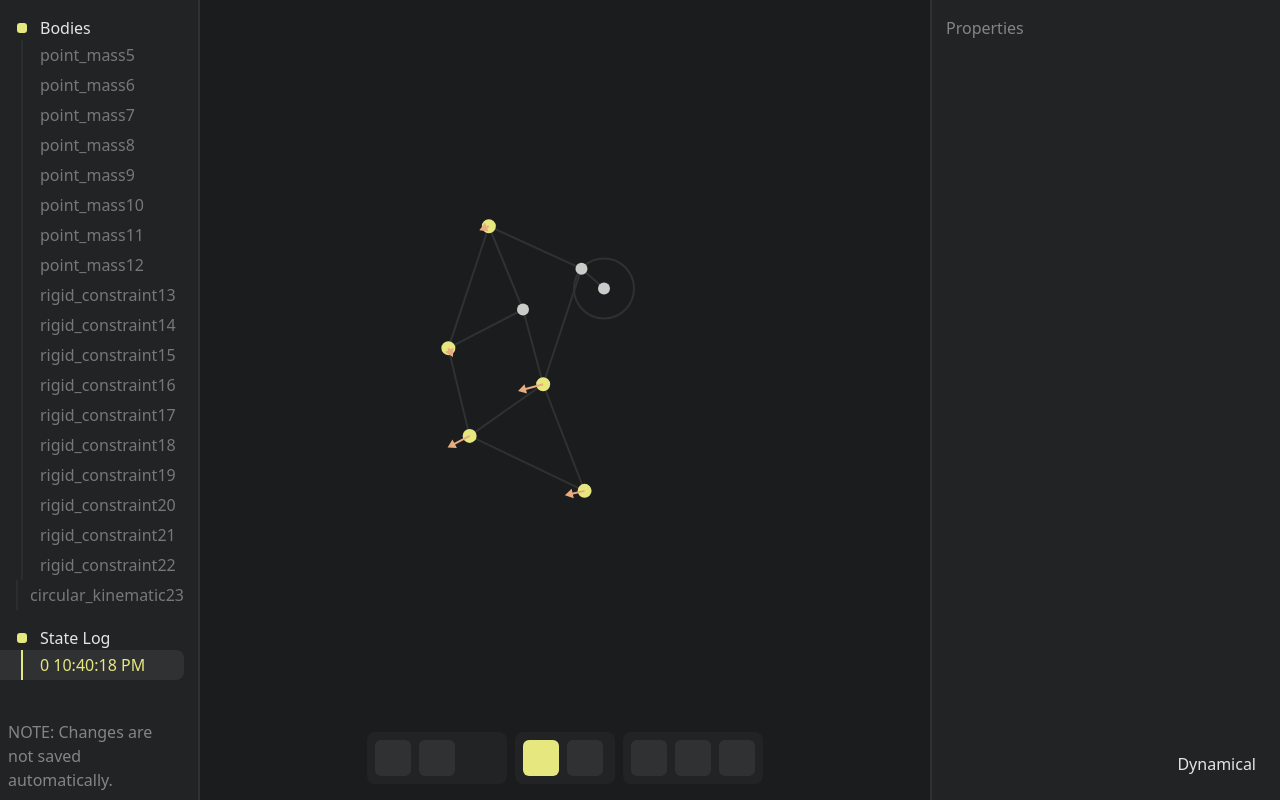
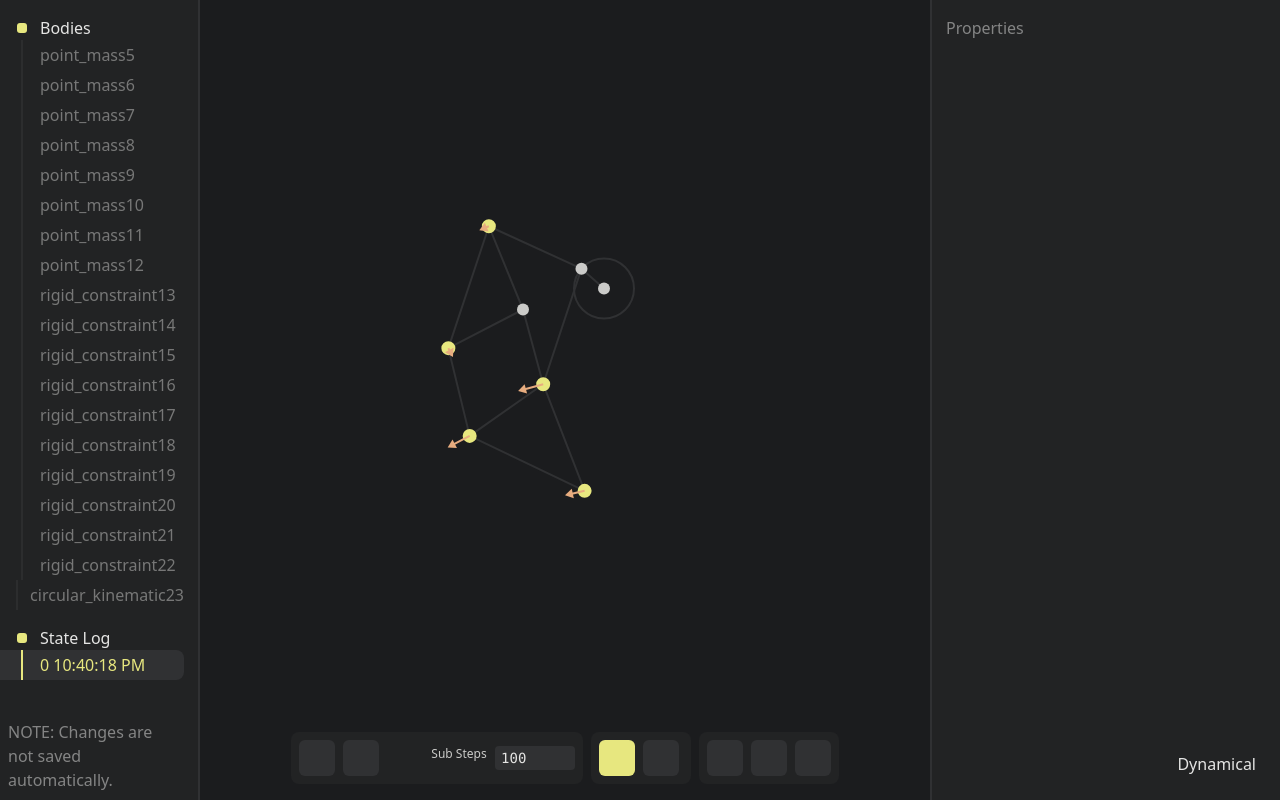
Before and after one commit to sokmontrey/dynamical-js, a Next.js app: page / in a window 1280 px wide. Built offline with nearby package versions, Linux system fonts and the light colour scheme.

Commit message:
feat: add sub steps input to control bar

```diff
--- a/src/app/globals.css
+++ b/src/app/globals.css
@@ -85,6 +85,7 @@ body {
 .tool-container {
 	display: flex;
 	flex-direction: row;
+	align-items: center;
 	padding: 0.5rem;
 	border-radius: 0.5rem;
 	background-color: var(--prm-color);
@@ -117,9 +118,14 @@ body {
 input {
 	background-color: var(--sur-color);
 	border-radius: 0.25rem;
-	padding: 0.1rem 0.4rem;
+	padding: 0.1rem;
+	padding-left: 0.4rem;
 	outline: none;
 	@apply font-mono text-sm;
+}
+
+.tool-container input {
+	max-width: 5rem;
 }
 
 input:focus {
--- a/src/app/page.tsx
+++ b/src/app/page.tsx
@@ -76,7 +76,7 @@ export default function Home() {
 		LoopManager.init(update, (_, sub_steps: number) => {
 			renderPhysics(sub_steps);
 			renderUI();
-		}, { sub_steps: 1000, constant_dt: null, });
+		}, { constant_dt: null, });
 	}, [update, renderPhysics, renderUI]);
 
 	const switchState = useCallback((index: number) => {
@@ -171,10 +171,11 @@ export default function Home() {
 						onRun={() => LoopManager.run()}
 						onPause={() => LoopManager.pause()}
 						onStep={() => !LoopManager.isRunning() ? LoopManager.step() : null }
-onRestart={() => {
+						onRestart={() => {
 							switchState(current_state_index);
 							LoopManager.render();
 						}}
+						onSubStepsChange={(value: number) => LoopManager.setSubSteps(value)}
 					/>
 				</div>
 				<div className="tool-container">
--- a/src/components/input/NumberInput.tsx
+++ b/src/components/input/NumberInput.tsx
@@ -6,6 +6,7 @@ export interface NumberInputProps {
     value: number;
     onChange: (value: number) => void;
     enable?: boolean;
+    className?: string;
 }
 
 export default function NumberInput({
@@ -16,8 +17,9 @@ export default function NumberInput({
     max = Infinity,
     step = 1,
     enable = true,
+    className = "",
 }: NumberInputProps) {
-    return <div className="flex flex-row space-x-2 w-full ">
+    return <div className={`flex flex-row space-x-2 w-full ${className}`}>
         <label className="sec-txt-color">{label}</label>
         <input
             className="flex-1"
--- a/src/components/main-component/SimulationControls.tsx
+++ b/src/components/main-component/SimulationControls.tsx
@@ -1,12 +1,14 @@
 import LoopManager from "@/manager/LoopManager";
 import { useState, useEffect } from "react";
 import IconButton from "../common/IconButton";
+import NumberInput from "../input/NumberInput";
 
 export interface SimulationControlsProps {
     onRun: () => void;
     onPause: () => void;
     onStep: () => void;
     onRestart: () => void;
+    onSubStepsChange: (value: number) => void;
     tooltip_direction: "top" | "right" | "bottom" | "left";
 }
 
@@ -15,9 +17,11 @@ export default function SimulationControls({
     onStep,
     onPause,
     onRestart,
+    onSubStepsChange,
     tooltip_direction = "bottom",
 }: SimulationControlsProps) {
     const [is_running, setIsRunning] = useState(false);
+    const [sub_steps, setSubSteps] = useState(LoopManager.getSubSteps());
 
     const onRunPause = () => {
         if (is_running) setIsRunning(false);
@@ -32,6 +36,10 @@ export default function SimulationControls({
     useEffect(() => {
         setIsRunning(LoopManager.isRunning());
     }, [LoopManager.isRunning()]);
+
+    useEffect(() => {
+        onSubStepsChange(sub_steps);
+    }, [sub_steps]);
 
     return <>
         <IconButton
@@ -50,5 +58,12 @@ export default function SimulationControls({
             onClick={onStep}
             disabled={is_running}
             direction={tooltip_direction} />
+        <NumberInput
+            min={1}
+            label="Sub Steps"
+            className="text-xs"
+            value={sub_steps}
+            onChange={setSubSteps}
+        />
     </>
 }
--- a/src/manager/LoopManager.ts
+++ b/src/manager/LoopManager.ts
@@ -125,6 +125,10 @@ export default class LoopManager {
         return LoopManager.is_running;
     }
 
+    static getSubSteps(): number {
+        return LoopManager.sub_steps;
+    }
+
     //================================ Setters ================================
 
     static setConstantDeltaTime(dt: number | null = null): void {
@@ -145,4 +149,8 @@ export default class LoopManager {
     static setRenderingFunction(rendering_func: RenderingFunction): void {
         LoopManager.rendering_func = rendering_func;
     }
+
+    static setSubSteps(sub_steps: number): void {
+        LoopManager.sub_steps = sub_steps;
+    }
 }
```
